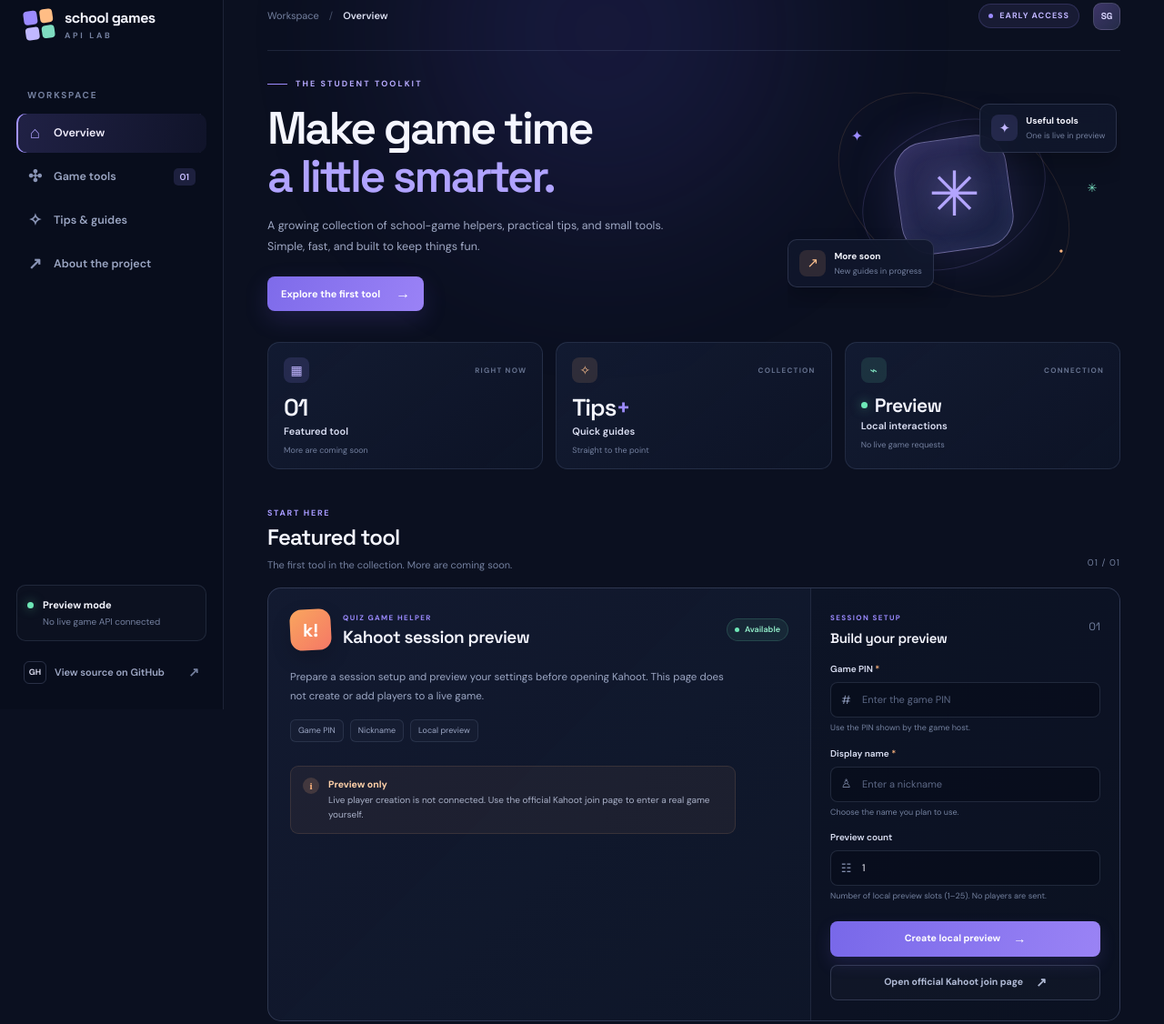
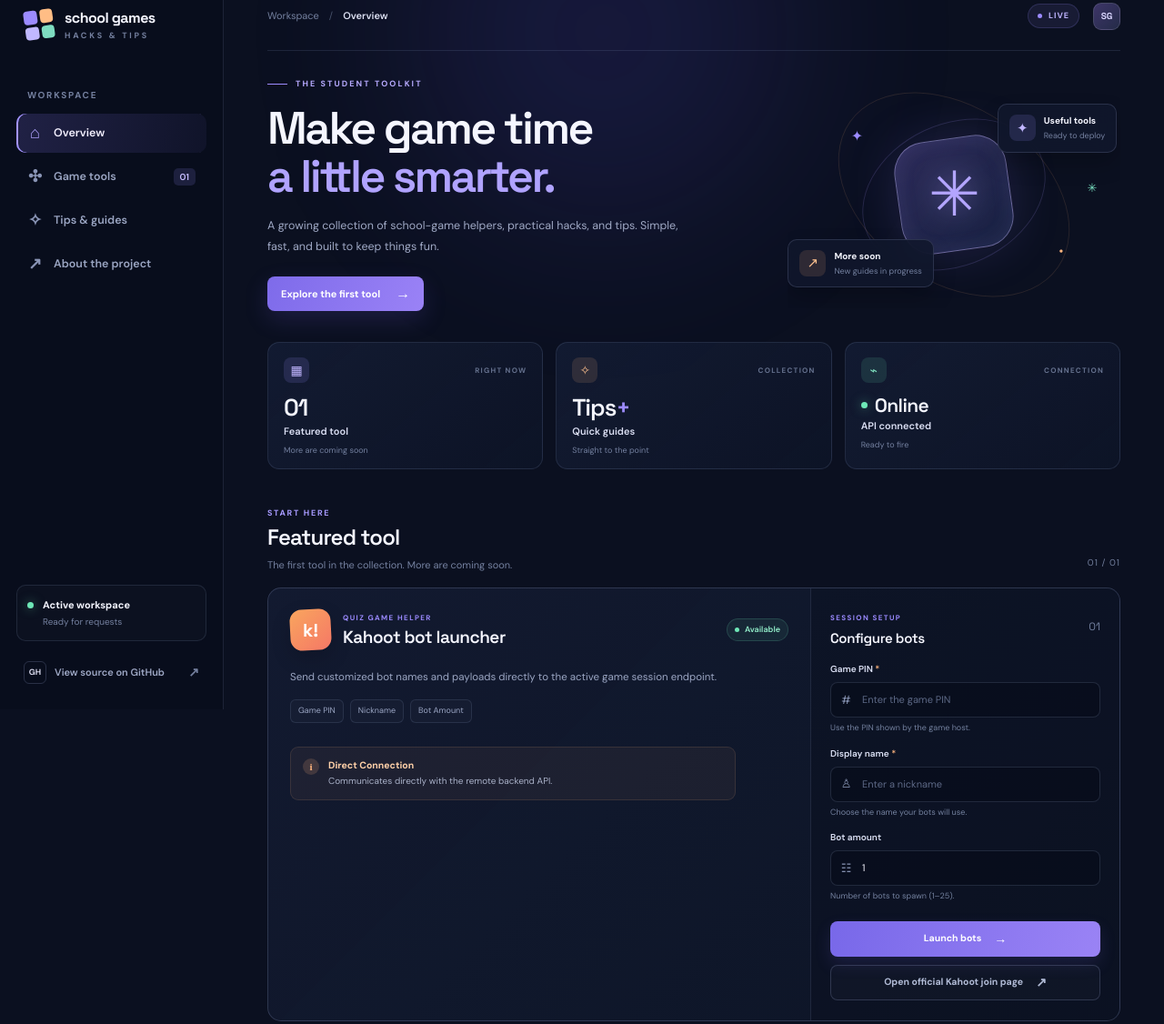
Before and after one commit to spongebobtdgameplay-prog/School-Games-API, a plain HTML site: page index.html in a window 1280 px wide. Shown: the part 20-1146 px from the top of the page at 91% size. Drawn offline with Linux system fonts and the light colour scheme.

Commit message:
Update index.html

```diff
--- a/index.html
+++ b/index.html
@@ -4,8 +4,8 @@
   <meta charset="utf-8">
   <meta name="viewport" content="width=device-width, initial-scale=1">
   <meta name="theme-color" content="#0b1020">
-  <meta name="description" content="School Games API — a growing collection of school-game helpers, tips, and tools.">
-  <title>School Games API — Tools for game night</title>
+  <meta name="description" content="School Games — a growing collection of school-game helpers, hacks, and tips.">
+  <title>School Games — Hacks & Tips</title>
   <link rel="preconnect" href="https://fonts.googleapis.com">
   <link rel="preconnect" href="https://fonts.gstatic.com" crossorigin>
   <link href="https://fonts.googleapis.com/css2?family=DM+Sans:wght@400;500;600;700&family=Space+Grotesk:wght@400;500;600;700&display=swap" rel="stylesheet">
@@ -17,9 +17,9 @@
   <div class="ambient ambient-two" aria-hidden="true"></div>
   <div class="app-shell">
     <aside class="sidebar" id="sidebar">
-      <a class="brand" href="#home" aria-label="School Games API home">
+      <a class="brand" href="#home" aria-label="School Games home">
         <span class="brand-mark"><span></span><span></span><span></span><span></span></span>
-        <span class="brand-copy"><strong>school games</strong><small>API LAB</small></span>
+        <span class="brand-copy"><strong>school games</strong><small>HACKS & TIPS</small></span>
       </a>
       <div class="side-label">WORKSPACE</div>
       <nav class="nav-links" aria-label="Main navigation">
@@ -29,7 +29,7 @@
         <a class="nav-link" href="#about"><span class="nav-icon">↗</span> About the project</a>
       </nav>
       <div class="sidebar-bottom">
-        <div class="side-status"><span class="status-dot"></span><span><strong>Preview mode</strong><small>No live game API connected</small></span></div>
+        <div class="side-status"><span class="status-dot"></span><span><strong>Active workspace</strong><small>Ready for requests</small></span></div>
         <a class="github-link" href="https://github.com/spongebobtdgameplay-prog/School-Games-API" target="_blank" rel="noopener noreferrer">
           <span class="github-icon">GH</span><span>View source on GitHub</span><span class="external-mark">↗</span>
         </a>
@@ -40,20 +40,20 @@
       <header class="topbar">
         <button class="mobile-menu" id="mobile-menu" type="button" aria-label="Toggle navigation" aria-expanded="false">☰</button>
         <div class="breadcrumb"><span>Workspace</span><span class="crumb-slash">/</span><strong>Overview</strong></div>
-        <div class="topbar-right"><span class="version-pill"><span class="tiny-dot"></span> EARLY ACCESS</span><span class="avatar">SG</span></div>
+        <div class="topbar-right"><span class="version-pill"><span class="tiny-dot"></span> LIVE</span><span class="avatar">SG</span></div>
       </header>
 
       <section class="welcome-section">
         <div class="welcome-copy">
           <div class="eyebrow"><span class="eyebrow-line"></span> THE STUDENT TOOLKIT</div>
           <h1>Make game time<br><span>a little smarter.</span></h1>
-          <p class="hero-description">A growing collection of school-game helpers, practical tips, and small tools. Simple, fast, and built to keep things fun.</p>
+          <p class="hero-description">A growing collection of school-game helpers, practical hacks, and tips. Simple, fast, and built to keep things fun.</p>
           <a class="primary-link" href="#tools">Explore the first tool <span>→</span></a>
         </div>
         <div class="hero-art" aria-hidden="true">
           <div class="art-orbit orbit-a"></div><div class="art-orbit orbit-b"></div>
           <div class="art-core"><div class="core-symbol">✳</div></div>
-          <div class="float-card float-card-top"><span class="float-card-icon violet-icon">✦</span><span><strong>Useful tools</strong><small>One is live in preview</small></span></div>
+          <div class="float-card float-card-top"><span class="float-card-icon violet-icon">✦</span><span><strong>Useful tools</strong><small>Ready to deploy</small></span></div>
           <div class="float-card float-card-bottom"><span class="float-card-icon orange-icon">↗</span><span><strong>More soon</strong><small>New guides in progress</small></span></div>
           <span class="spark spark-one">✦</span><span class="spark spark-two">·</span><span class="spark spark-three">✳</span>
         </div>
@@ -62,20 +62,20 @@
       <section class="stats-row" aria-label="Project overview">
         <div class="stat-card"><div class="stat-top"><span class="stat-icon purple-bg">▦</span><span class="stat-meta">RIGHT NOW</span></div><div class="stat-number">01</div><div class="stat-label">Featured tool</div><div class="stat-note">More are coming soon</div></div>
         <div class="stat-card"><div class="stat-top"><span class="stat-icon orange-bg">✧</span><span class="stat-meta">COLLECTION</span></div><div class="stat-number">Tips<span class="stat-plus">+</span></div><div class="stat-label">Quick guides</div><div class="stat-note">Straight to the point</div></div>
-        <div class="stat-card"><div class="stat-top"><span class="stat-icon green-bg">⌁</span><span class="stat-meta">CONNECTION</span></div><div class="stat-number status-number"><span class="status-dot"></span>Preview</div><div class="stat-label">Local interactions</div><div class="stat-note">No live game requests</div></div>
+        <div class="stat-card"><div class="stat-top"><span class="stat-icon green-bg">⌁</span><span class="stat-meta">CONNECTION</span></div><div class="stat-number status-number"><span class="status-dot"></span>Online</div><div class="stat-label">API connected</div><div class="stat-note">Ready to fire</div></div>
       </section>
 
       <section class="content-section" id="tools">
         <div class="section-heading"><div><div class="section-kicker">START HERE</div><h2>Featured tool</h2><p>The first tool in the collection. More are coming soon.</p></div><span class="section-index">01 / 01</span></div>
         <article class="tool-card">
           <div class="tool-main">
-            <div class="tool-title-row"><div class="tool-logo kahoot-logo" aria-hidden="true"><span>k!</span></div><div><div class="tool-category">QUIZ GAME HELPER</div><h3>Kahoot session preview</h3></div><span class="available-pill"><span></span> Available</span></div>
-            <p class="tool-description">Prepare a session setup and preview your settings before opening Kahoot. This page does not create or add players to a live game.</p>
-            <div class="tool-tags"><span>Game PIN</span><span>Nickname</span><span>Local preview</span></div>
-            <div class="tool-note"><span class="note-symbol">i</span><p><strong>Preview only</strong><br>Live player creation is not connected. Use the official Kahoot join page to enter a real game yourself.</p></div>
+            <div class="tool-title-row"><div class="tool-logo kahoot-logo" aria-hidden="true"><span>k!</span></div><div><div class="tool-category">QUIZ GAME HELPER</div><h3>Kahoot bot launcher</h3></div><span class="available-pill"><span></span> Available</span></div>
+            <p class="tool-description">Send customized bot names and payloads directly to the active game session endpoint.</p>
+            <div class="tool-tags"><span>Game PIN</span><span>Nickname</span><span>Bot Amount</span></div>
+            <div class="tool-note"><span class="note-symbol">i</span><p><strong>Direct Connection</strong><br>Communicates directly with the remote backend API.</p></div>
           </div>
           <div class="tool-form-panel">
-            <div class="form-panel-heading"><div><span class="form-panel-kicker">SESSION SETUP</span><h4>Build your preview</h4></div><span class="form-step">01</span></div>
+            <div class="form-panel-heading"><div><span class="form-panel-kicker">SESSION SETUP</span><h4>Configure bots</h4></div><span class="form-step">01</span></div>
             <form id="preview-form" novalidate>
               <label for="game-pin">Game PIN <span class="required-mark">*</span></label>
               <div class="input-wrap"><span class="field-icon">#</span><input id="game-pin" name="gamePin" type="text" inputmode="numeric" autocomplete="off" maxlength="12" placeholder="Enter the game PIN" required></div>
@@ -83,21 +83,21 @@
 
               <label for="nickname">Display name <span class="required-mark">*</span></label>
               <div class="input-wrap"><span class="field-icon">♙</span><input id="nickname" name="nickname" type="text" maxlength="30" autocomplete="off" placeholder="Enter a nickname" required></div>
-              <p class="field-hint">Choose the name you plan to use.</p>
+              <p class="field-hint">Choose the name your bots will use.</p>
 
-              <label for="preview-count">Preview count</label>
+              <label for="preview-count">Bot amount</label>
               <div class="input-wrap"><span class="field-icon">☷</span><input id="preview-count" name="previewCount" type="number" min="1" max="25" step="1" value="1" required></div>
-              <p class="field-hint">Number of local preview slots (1–25). No players are sent.</p>
+              <p class="field-hint">Number of bots to spawn (1–25).</p>
 
-              <button class="submit-button" type="submit">Create local preview <span>→</span></button>
+              <button class="submit-button" type="submit">Launch bots <span>→</span></button>
               <button class="secondary-button" id="open-kahoot" type="button">Open official Kahoot join page <span>↗</span></button>
               <div class="form-message" id="form-message" role="status" aria-live="polite" hidden></div>
             </form>
           </div>
           <div class="preview-result" id="preview-result" hidden>
-            <div class="preview-result-head"><div><span class="form-panel-kicker">LOCAL RESULT</span><h4>Preview configuration</h4></div><span class="preview-check">✓</span></div>
-            <div class="preview-details"><div><span>Game PIN</span><strong id="result-pin">—</strong></div><div><span>Display name</span><strong id="result-name">—</strong></div><div><span>Preview slots</span><strong id="result-count">—</strong></div></div>
-            <p class="preview-disclaimer">This is stored only in this page view. It does not check whether the PIN is live, whether the nickname is available, or send any join requests.</p>
+            <div class="preview-result-head"><div><span class="form-panel-kicker">STATUS</span><h4>Payload Sent</h4></div><span class="preview-check">✓</span></div>
+            <div class="preview-details"><div><span>Game PIN</span><strong id="result-pin">—</strong></div><div><span>Display name</span><strong id="result-name">—</strong></div><div><span>Bot count</span><strong id="result-count">—</strong></div></div>
+            <p class="preview-disclaimer">Request dispatched to endpoint successfully.</p>
           </div>
         </article>
       </section>
@@ -111,9 +111,9 @@
         <div class="coming-card"><div class="coming-icon">✧</div><div><strong>More tips are on the way</strong><p>New school-game guides and tools will appear here as the project grows.</p></div><span class="coming-arrow">✦</span></div>
       </section>
 
-      <section class="about-section" id="about"><div class="about-mark">SG<span>.</span></div><div><h2>A small project, growing one tool at a time.</h2><p>School Games API is a work in progress. This first version focuses on a clean home page, one local session helper, and practical tips. Live integrations will only be added when they can be supported responsibly.</p></div><a href="https://github.com/spongebobtdgameplay-prog/School-Games-API" target="_blank" rel="noopener noreferrer" class="about-github">Project source <span>↗</span></a></section>
+      <section class="about-section" id="about"><div class="about-mark">SG<span>.</span></div><div><h2>A small project, growing one tool at a time.</h2><p>School Games is a work in progress focusing on clean tools, hacks, and practical tips.</p></div><a href="https://github.com/spongebobtdgameplay-prog/School-Games-API" target="_blank" rel="noopener noreferrer" class="about-github">Project source <span>↗</span></a></section>
 
-      <footer class="footer"><span>© <span id="current-year"></span> School Games API</span><span>Made for the curious <span class="footer-star">✦</span></span><a href="#home">Back to top ↑</a></footer>
+      <footer class="footer"><span>© <span id="current-year"></span> School Games</span><span>Made for the curious <span class="footer-star">✦</span></span><a href="#home">Back to top ↑</a></footer>
     </main>
   </div>
 </body>
```
